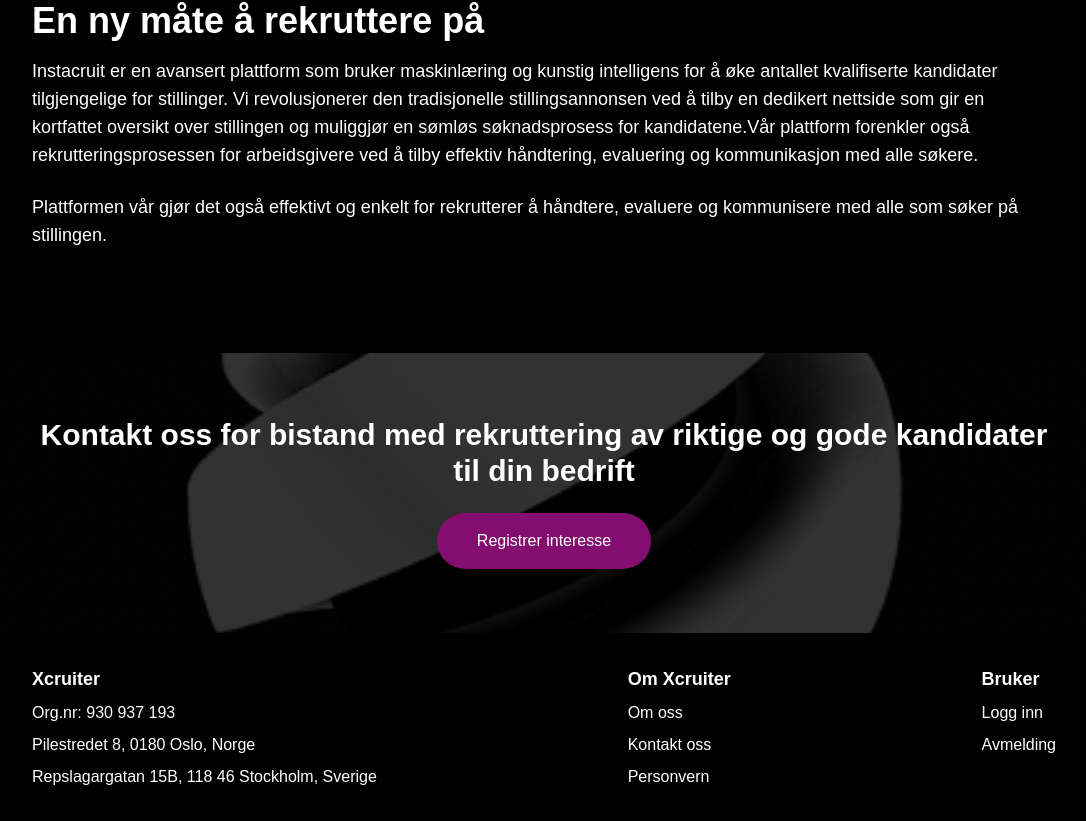
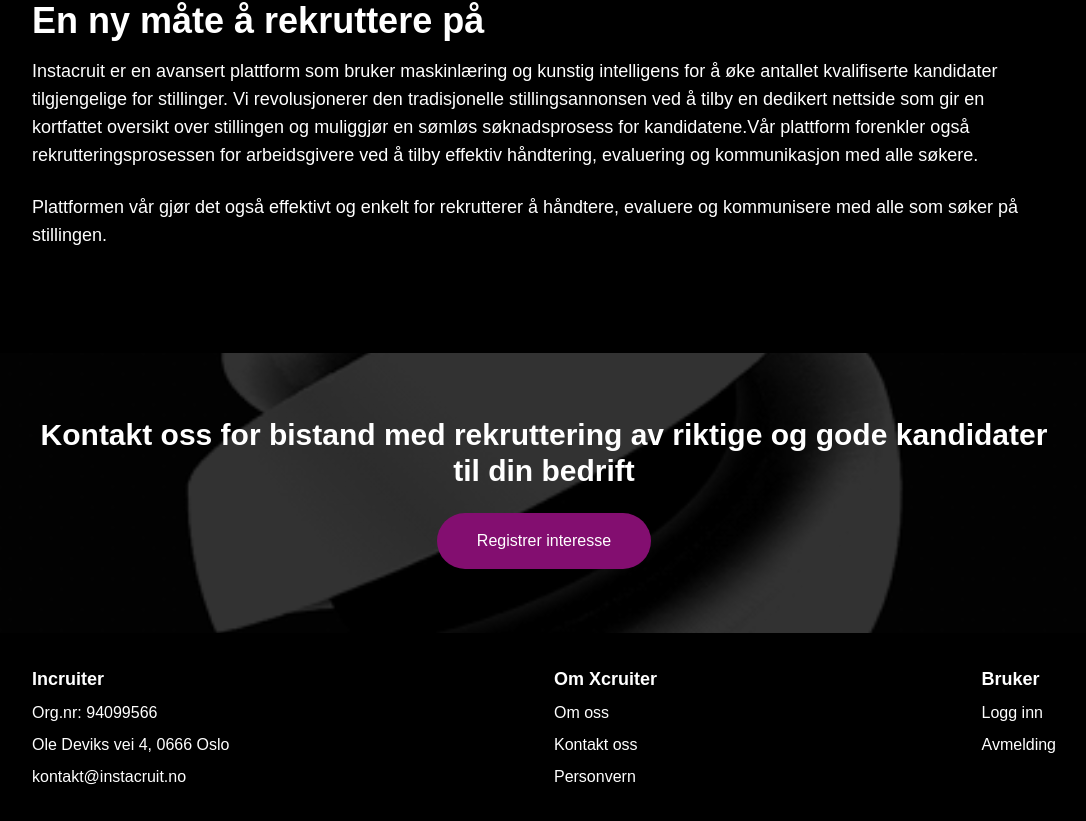
Before and after one commit to Hussainforvercel/instacruit, a Next.js app: page / in a window 1280 px wide. Shown: the part 2975-3796 px from the top of the page, without its empty margins (96-1182 px from the left). Built offline with nearby package versions, Linux system fonts and the light colour scheme.

Commit message:
2nd commit

```diff
--- a/app/Components/footer.tsx
+++ b/app/Components/footer.tsx
@@ -3,11 +3,11 @@
     <footer className="bg-black px-5 text-white py-8">
       <div className="max-w-5xl mx-auto flex flex-col md:flex-row justify-between items-start space-y-6 md:space-y-0">
         <div>
-          <h3 className="font-bold text-lg">Xcruiter</h3>
+          <h3 className="font-bold text-lg">Incruiter</h3>
           <ul className="space-y-2 mt-2">
-            <li>Org.nr: 930 937 193</li>
-            <li>Pilestredet 8, 0180 Oslo, Norge</li>
-            <li>Repslagargatan 15B, 118 46 Stockholm, Sverige</li>
+            <li>Org.nr: 94099566</li>
+            <li>Ole Deviks vei 4, 0666 Oslo</li>
+            <li>kontakt@instacruit.no</li>
           </ul>
         </div>
 
```
